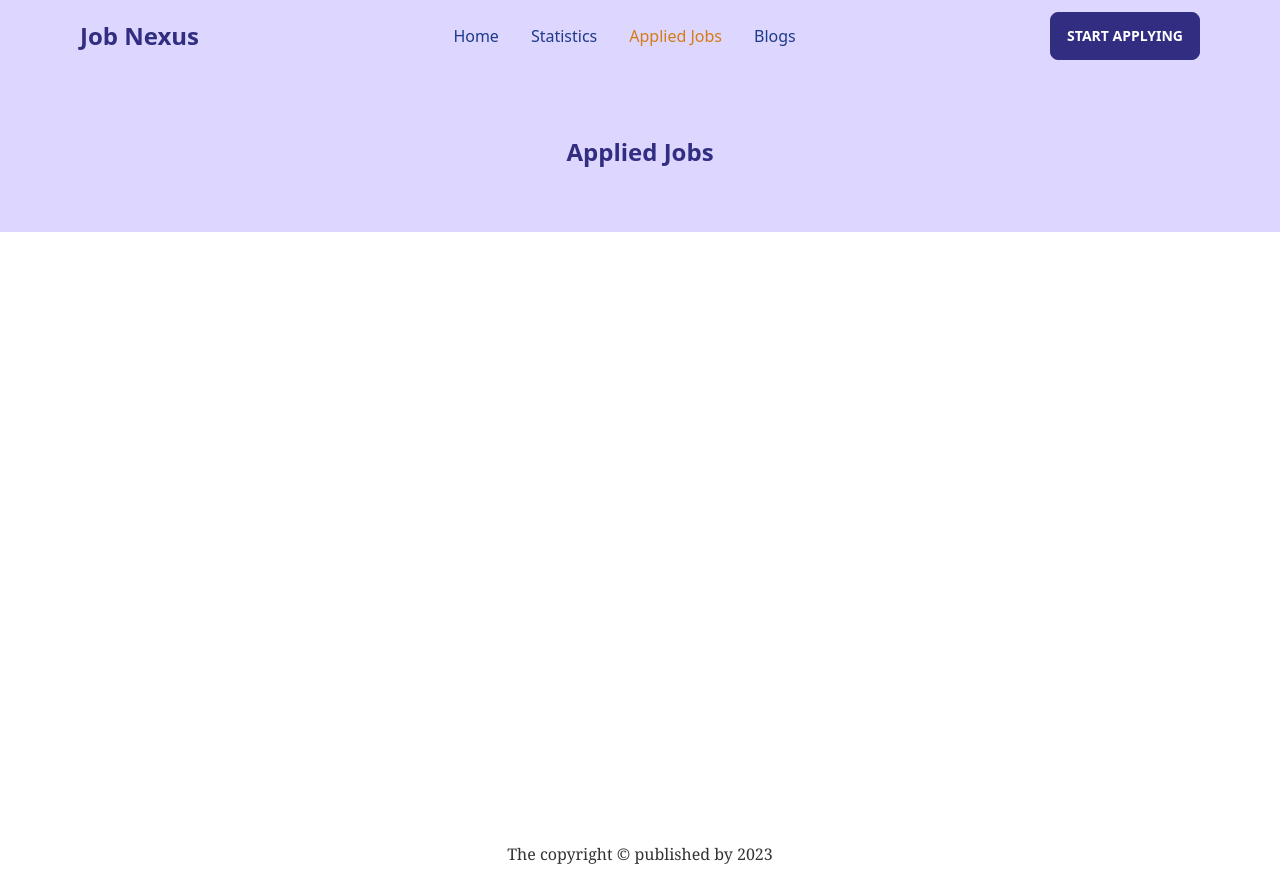
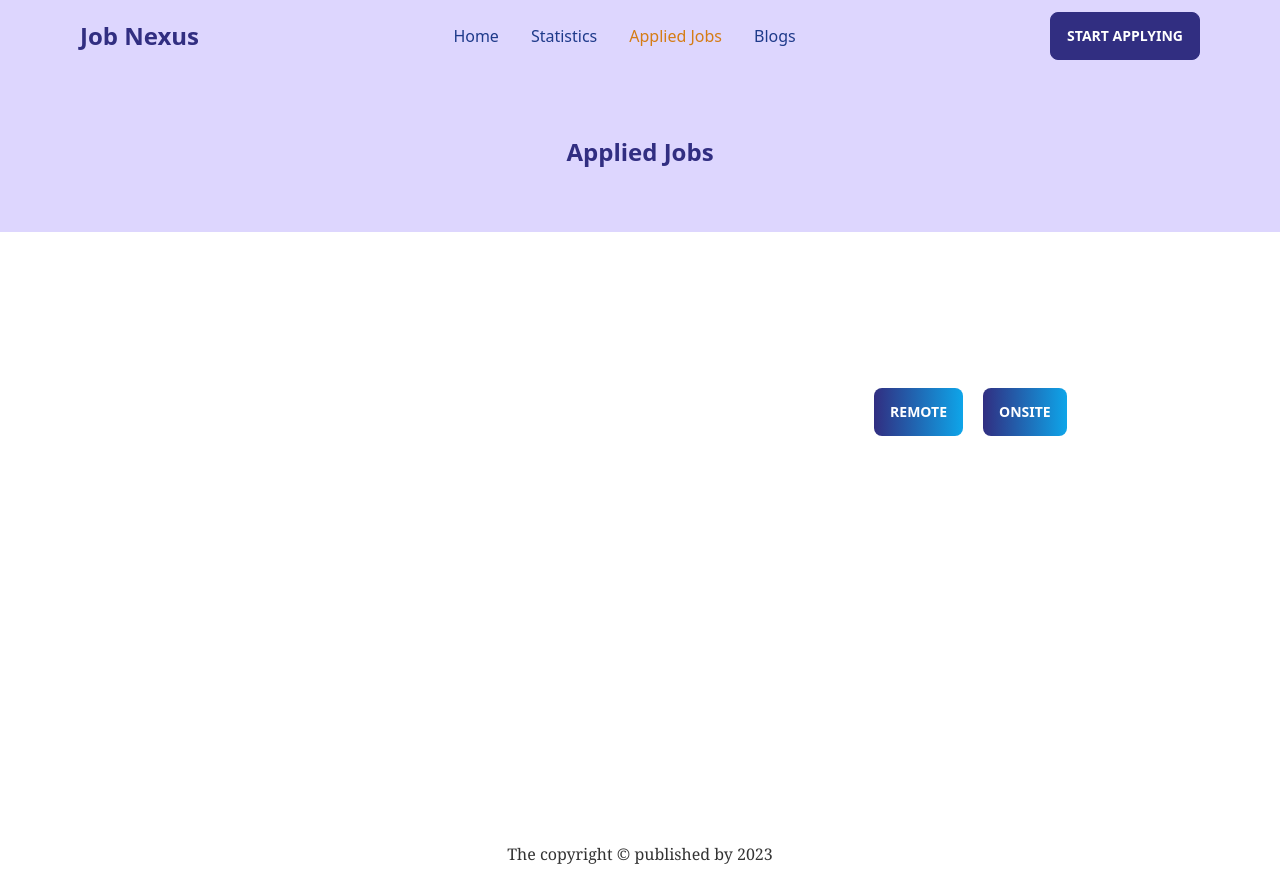
Before and after one commit to Sohel0Raza/jobnexus-9, a React (Vite) app: page /appliedJobs in a window 1280 px wide. Built offline with nearby package versions, Linux system fonts and the light colour scheme.

Commit message:
filter remote and onsite jobs

```diff
--- a/src/AppliedJobs.jsx
+++ b/src/AppliedJobs.jsx
@@ -1,4 +1,4 @@
-import React from 'react';
+import React, { useState } from 'react';
 import { getJob } from '../public/dataBase';
 import { useLoaderData } from 'react-router-dom';
 import JobsApply from './JobsApply';
@@ -10,20 +10,31 @@ const AppliedJobs = () => {
     const saveJobs = getJob()
     for(const id in saveJobs){
         const foundJob = allJobs.find(job => job.id == id)
-        console.log('foundJob :', foundJob);
         if(foundJob){
             jobs.push(foundJob)
         }
     }
-    console.log('jobs :', jobs);
+    const [allJob, setAllJob] = useState(jobs)
+    const handleRemote = () =>{
+       const job = allJob.filter(job => job.job_type == "Remote")
+        setAllJob(job)
+    }
+    const handleOnsite = () =>{
+       const job = allJob.filter(job => job.job_type == "Onsite")
+        setAllJob(job)
+    }
     return (
         <div>
             <div className='bg-secondary mb-36 py-16'>
                 <h2 className='text-2xl font-bold text-center text-primary'>Applied Jobs</h2>
             </div>
+            <div className='text-end w-10/12'>
+            <button onClick={handleRemote} className='btn bg-gradient-to-r from-primary to-sky-500 py-1 text-white mt-3 mr-5 hover:bg-secondary border-none'>Remote</button>
+            <button onClick={handleOnsite} className='btn bg-gradient-to-r from-primary to-sky-500 py-1 text-white mt-3 hover:bg-secondary border-none'>Onsite</button>
+            </div>
             <div>
                 {
-                    jobs.map(job=><JobsApply
+                    allJob.map(job=><JobsApply
                     key={job.id}
                     job={job}
                     ></JobsApply>)
```
